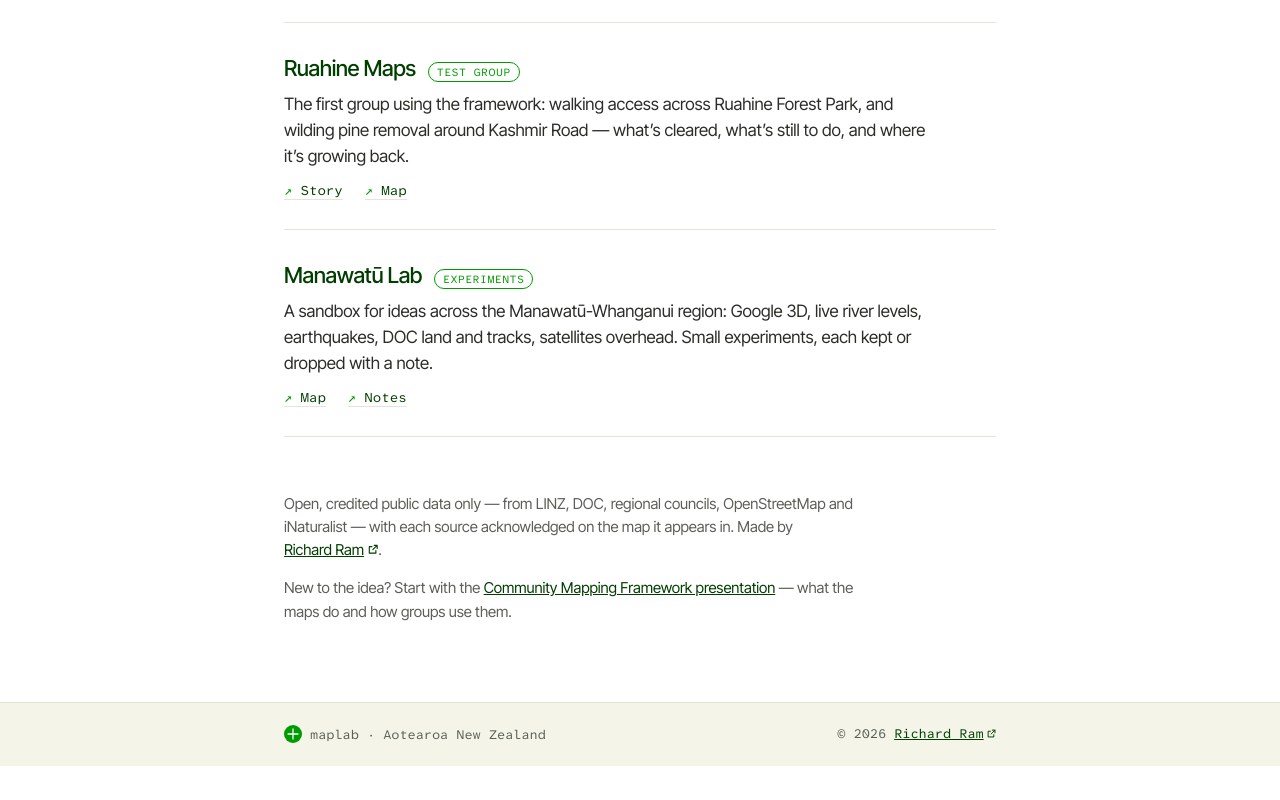
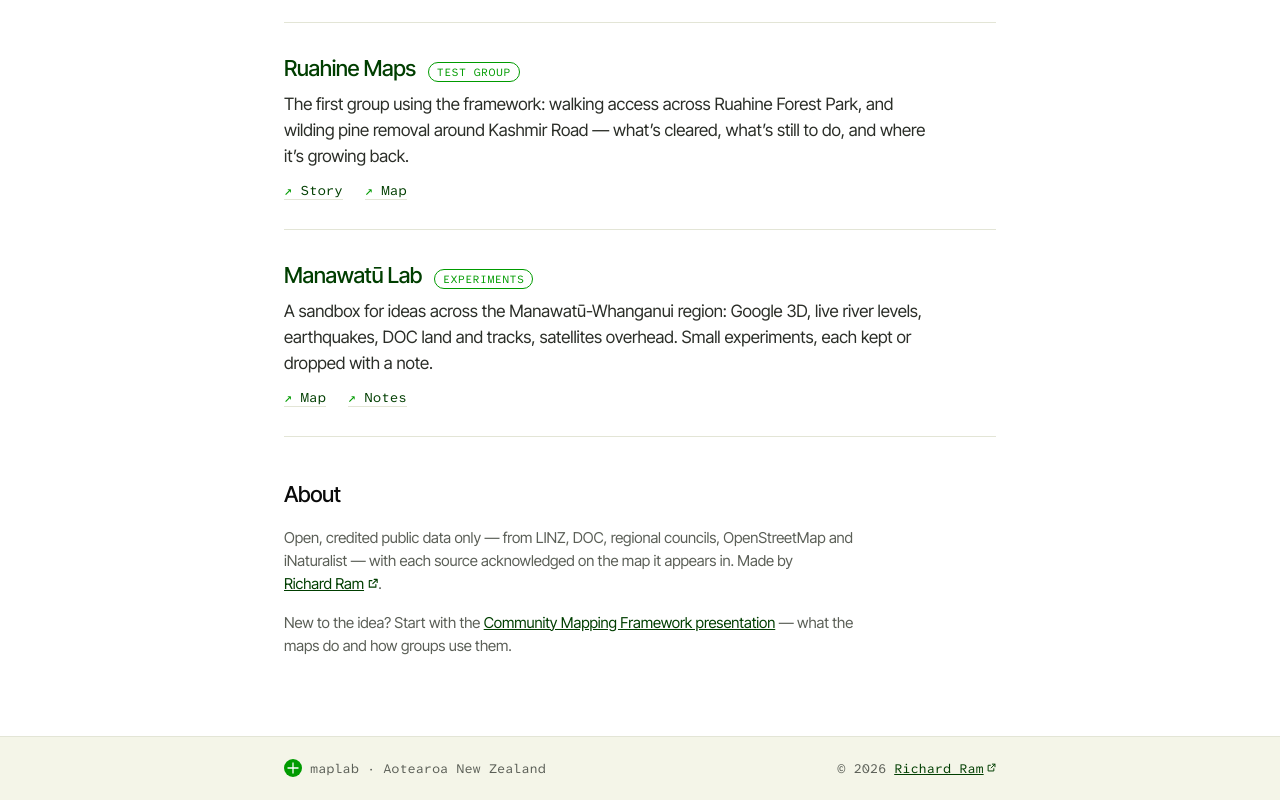
Before and after one commit to richardram-ai/maplabs-site, a plain HTML site: page index.html in a window 1280 px wide. Shown: the part 612-1412 px from the top of the page. Before the commit the page ends 1378 px from the top, so only its background shows below. Drawn offline with Linux system fonts and the light colour scheme.

Commit message:
Add About heading
Co-Authored-By: Claude Opus 5.5 <noreply@anthropic.com>
Claude-Session: https://claude.ai/code/session_01XuKkj16r8j3zHSh3AaqU1m

```diff
--- a/index.html
+++ b/index.html
@@ -63,6 +63,7 @@ h1{font-weight:500;font-size:clamp(32px,5.2vw,46px);line-height:1.08;letter-spac
 
 .note{padding-top:40px;padding-bottom:64px;color:var(--muted);font-size:15px}
 .note p{max-width:40em}
+.note h2{font-weight:500;font-size:22px;letter-spacing:-.02em;color:var(--ink);margin:0 0 10px}
 .note a{color:var(--deep)}
 
 footer{background:var(--cream);border-top:1px solid var(--rule)}
@@ -137,6 +138,7 @@ footer a{color:var(--deep)}
   </section>
 
   <section class="wrap note" id="about">
+    <h2>About</h2>
     <p>Open, credited public data only — from LINZ, DOC, regional councils, OpenStreetMap and iNaturalist — with each source acknowledged on the map it appears in. Made by <a href="https://richardram.net/" target="_blank" rel="noopener">Richard Ram<svg class="ext" viewBox="0 0 12 12" aria-hidden="true"><path d="M7 1.5h3.5V5M10.5 1.5 5.5 6.5M9 7.5v3H1.5V3h3" fill="none" stroke="currentColor" stroke-width="1.3" stroke-linecap="round" stroke-linejoin="round"/></svg><span class="sr">(opens in a new tab)</span></a>.</p>
     <p>New to the idea? Start with the <a href="/presentation/">Community Mapping Framework presentation</a> — what the maps do and how groups use them.</p>
   </section>
```
